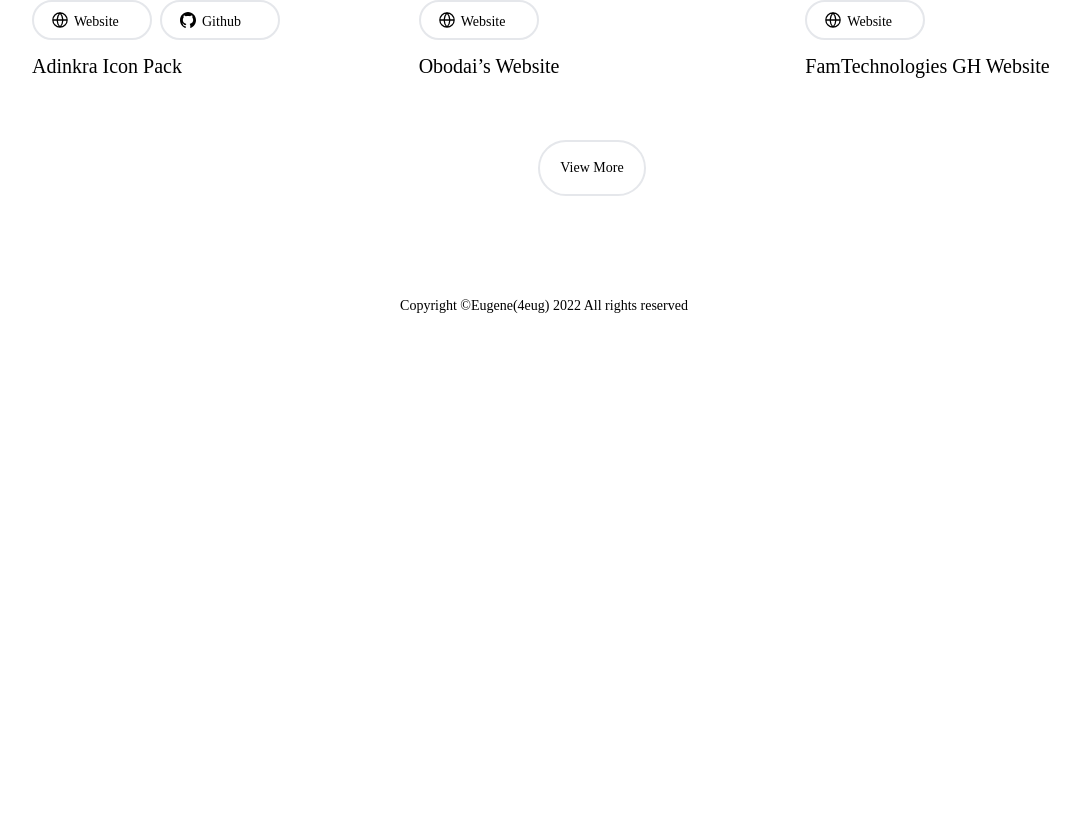
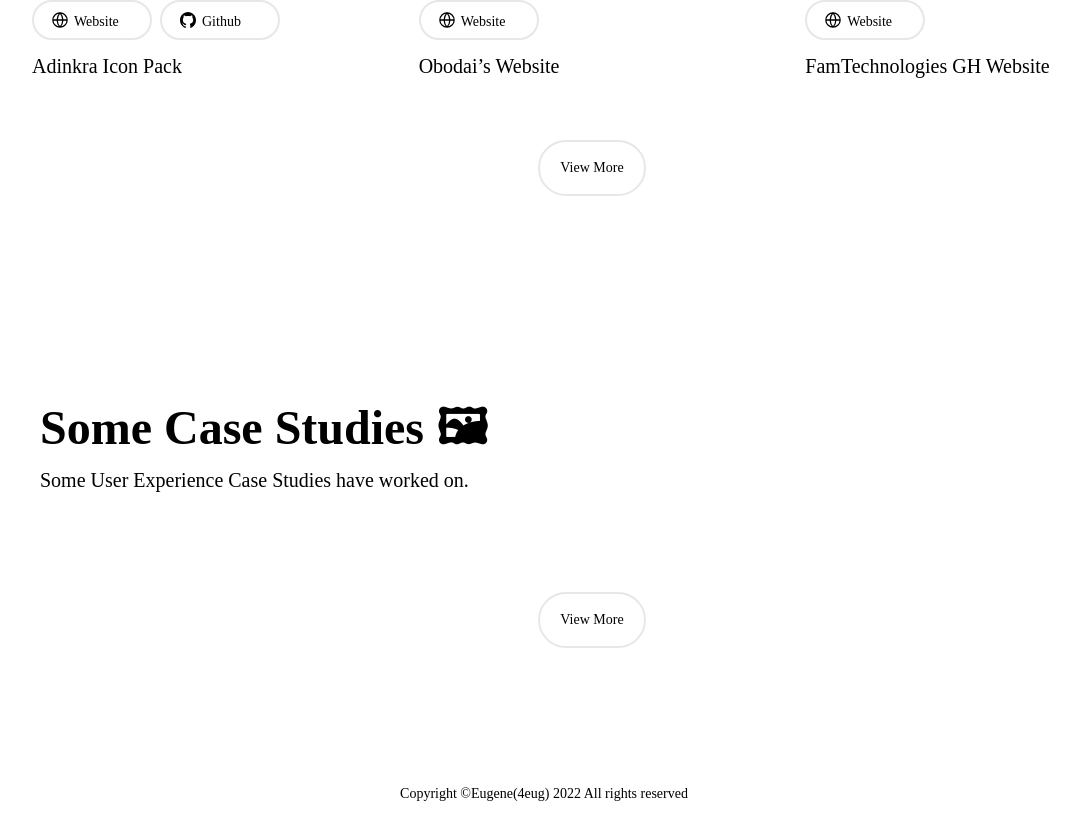
Before and after one commit to 4eug/Old-Portfolio, a Next.js app: page / in a window 1280 px wide. Shown: the part 1349-2169 px from the top of the page, without its empty margins (96-1176 px from the left). Before the commit the page ends 1681 px from the top, so only its background shows below. Built offline with nearby package versions, Linux system fonts and the light colour scheme.

Commit message:
Case Studies

```diff
--- a/pages/index.jsx
+++ b/pages/index.jsx
@@ -7,6 +7,7 @@ import Hero from "../components/Hero/Hero";
 import Footer from "../components/Footer/footer";
 import Meta from "../components/utilities/meta/meta";
 import { Content } from "../components/Portfolio/Content";
+import { CaseStudies } from "../components/Portfolio/CaseStudies";
 
 export default function Home() {
   const [sideBar, setSideBar] = useState(false);
@@ -39,6 +40,9 @@ export default function Home() {
       <section>
         <Content/>
       </section>
+      <section>
+        <CaseStudies/>
+      </section>
       <Footer />
       <SideBar sideBar={sideBar} />
     </>
```
